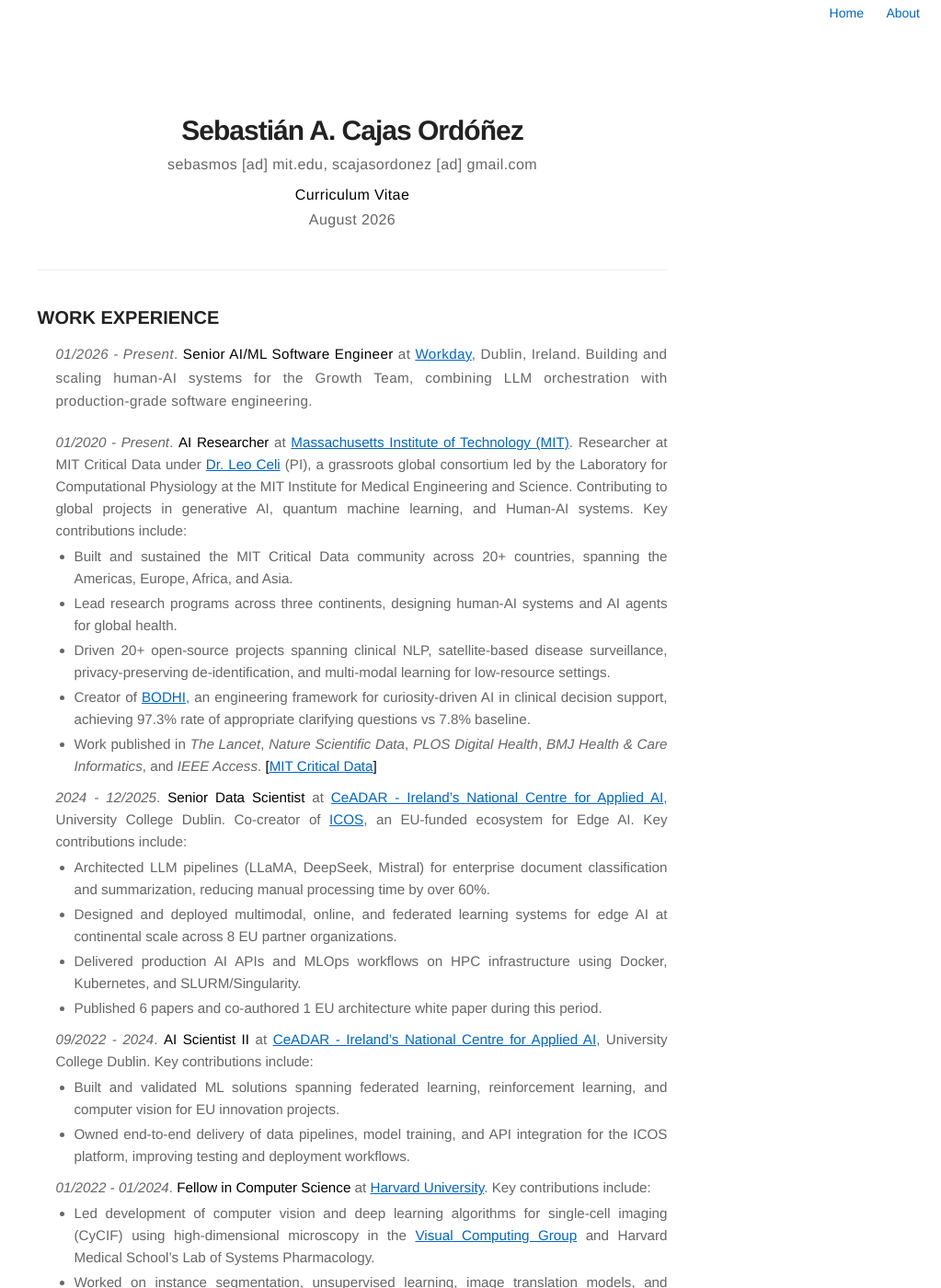
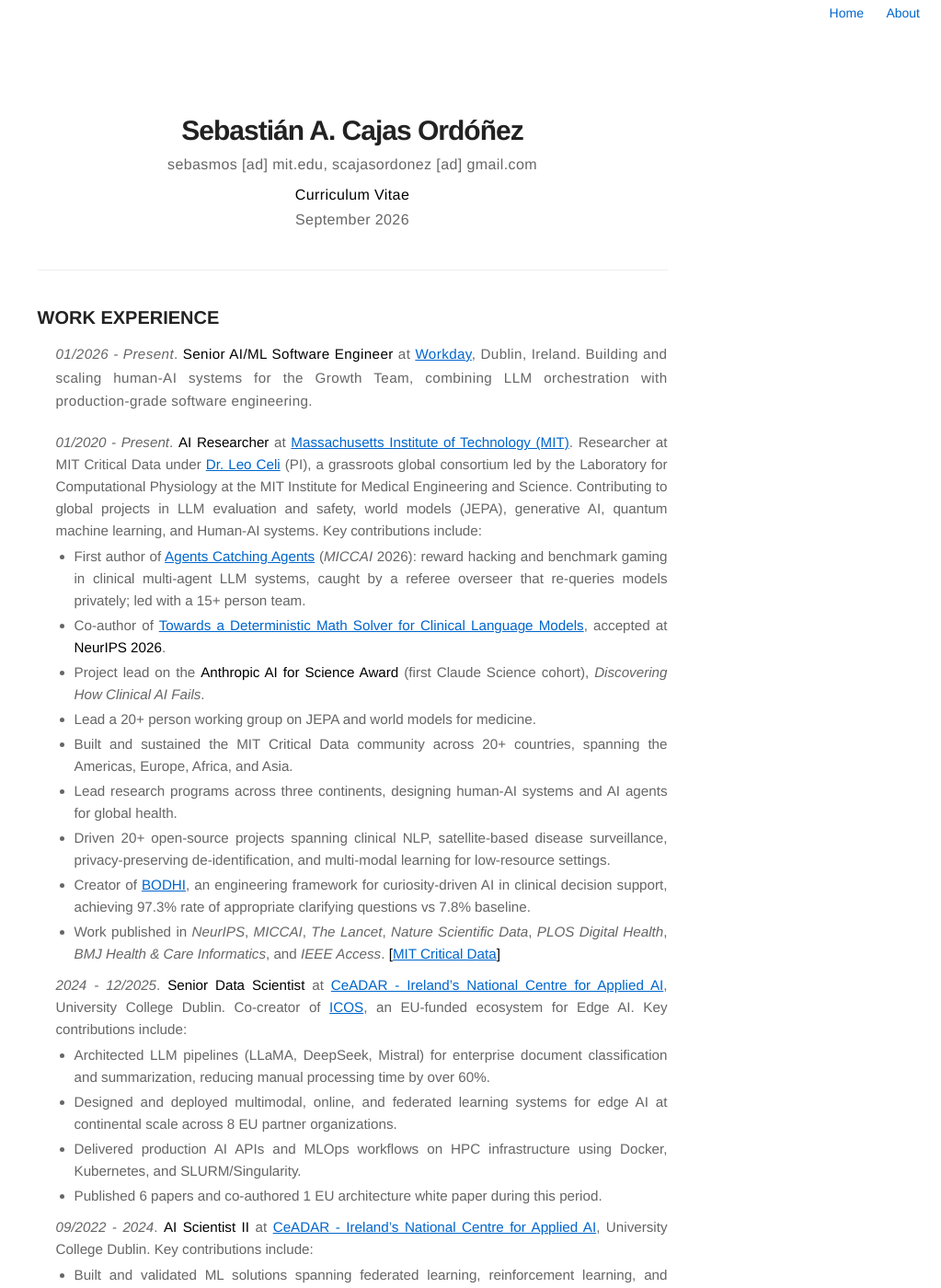
Before and after one commit to sebasmos/sebasmos.github.io, a Jekyll site: the page built from cv.md, in a window 1280 px wide and 1400 px high. Shown: the whole window at 92% size, without its empty margins (257-1280 px from the left). Built offline with Jekyll 4.4.1, drawn with Linux system fonts in a browser that asks for light colours; some of the changed text lies outside the part shown.

Commit message:
cv/about: math solver paper accepted at NeurIPS 2026; MICCAI 2026, Anthropic AI for Science Award and JEPA working group in the MIT entry
Co-Authored-By: Claude Opus 5.5 <noreply@anthropic.com>
Claude-Session: https://claude.ai/code/session_01Bn7Z4NzHmri75uJbsgnUgk

```diff
--- a/cv.md
+++ b/cv.md
@@ -12,19 +12,23 @@ sebasmos [ad] mit.edu, scajasordonez [ad] gmail.com
 {:.cv-info}
 
 **Curriculum Vitae**
-August 2026
+September 2026
 <hr />
 
 ### WORK EXPERIENCE
 
 - *01/2026 - Present*. **Senior AI/ML Software Engineer** at [Workday](https://www.workday.com/), Dublin, Ireland. Building and scaling human-AI systems for the Growth Team, combining LLM orchestration with production-grade software engineering.
 
-- *01/2020 - Present*. **AI Researcher** at [Massachusetts Institute of Technology (MIT)](https://criticaldata.mit.edu). Researcher at MIT Critical Data under [Dr. Leo Celi](https://imes.mit.edu/people/celi-leo) (PI), a grassroots global consortium led by the Laboratory for Computational Physiology at the MIT Institute for Medical Engineering and Science. Contributing to global projects in generative AI, quantum machine learning, and Human-AI systems. Key contributions include:
+- *01/2020 - Present*. **AI Researcher** at [Massachusetts Institute of Technology (MIT)](https://criticaldata.mit.edu). Researcher at MIT Critical Data under [Dr. Leo Celi](https://imes.mit.edu/people/celi-leo) (PI), a grassroots global consortium led by the Laboratory for Computational Physiology at the MIT Institute for Medical Engineering and Science. Contributing to global projects in LLM evaluation and safety, world models (JEPA), generative AI, quantum machine learning, and Human-AI systems. Key contributions include:
+  - First author of [Agents Catching Agents](https://arxiv.org/abs/2608.03744) (*MICCAI* 2026): reward hacking and benchmark gaming in clinical multi-agent LLM systems, caught by a referee overseer that re-queries models privately; led with a 15+ person team.
+  - Co-author of [Towards a Deterministic Math Solver for Clinical Language Models](https://arxiv.org/abs/2609.10728), accepted at **NeurIPS 2026**.
+  - Project lead on the **Anthropic AI for Science Award** (first Claude Science cohort), *Discovering How Clinical AI Fails*.
+  - Lead a 20+ person working group on JEPA and world models for medicine.
   - Built and sustained the MIT Critical Data community across 20+ countries, spanning the Americas, Europe, Africa, and Asia.
   - Lead research programs across three continents, designing human-AI systems and AI agents for global health.
   - Driven 20+ open-source projects spanning clinical NLP, satellite-based disease surveillance, privacy-preserving de-identification, and multi-modal learning for low-resource settings.
   - Creator of [BODHI](https://criticaldata.github.io/bodhi/), an engineering framework for curiosity-driven AI in clinical decision support, achieving 97.3% rate of appropriate clarifying questions vs 7.8% baseline.
-  - Work published in *The Lancet*, *Nature Scientific Data*, *PLOS Digital Health*, *BMJ Health & Care Informatics*, and *IEEE Access*. **[[MIT Critical Data](https://criticaldata.mit.edu)]**
+  - Work published in *NeurIPS*, *MICCAI*, *The Lancet*, *Nature Scientific Data*, *PLOS Digital Health*, *BMJ Health & Care Informatics*, and *IEEE Access*. **[[MIT Critical Data](https://criticaldata.mit.edu)]**
 
 - *2024 - 12/2025*. **Senior Data Scientist** at [CeADAR - Ireland's National Centre for Applied AI](https://ceadar.ie/), University College Dublin. Co-creator of [ICOS](https://ceadar.ie/projects/eu-projects/icos-project/), an EU-funded ecosystem for Edge AI. Key contributions include:
   - Architected LLM pipelines (LLaMA, DeepSeek, Mistral) for enterprise document classification and summarization, reducing manual processing time by over 60%.
@@ -97,11 +101,11 @@ August 2026
 
 #### 2026
 
+* F. Ocampo Osorio, **S. A. Cajas Ordóñez**, M. Lange, R. Al Attrach, S. Kapadia, Z. Laouabdia Sellami, A. A. Talio, and L. A. Celi. "Towards a Deterministic Math Solver for Clinical Language Models." **NeurIPS 2026**.
+  **\[[Paper](https://arxiv.org/abs/2609.10728)]**
+
 * **S. A. Cajas Ordóñez**, M. Lange, Q. Bui, A. P. Li, F. Ocampo Osorio, R. Al Attrach, K. R. Palakala, S. Kapadia, Z. Laouabdia Sellami, X. Zhang, A. Zhang, and L. A. Celi. "ModaLens: Measuring Image Sensitivity in Report-Conditioned Medical VLMs." arXiv preprint arXiv:2609.15635, 2026.
   **\[[Paper](https://arxiv.org/abs/2609.15635)]**
-
-* F. Ocampo Osorio, **S. A. Cajas Ordóñez**, M. Lange, R. Al Attrach, S. Kapadia, Z. Laouabdia Sellami, A. A. Talio, and L. A. Celi. "Towards a Deterministic Math Solver for Clinical Language Models." arXiv preprint arXiv:2609.10728, 2026.
-  **\[[Paper](https://arxiv.org/abs/2609.10728)]**
 
 * **S. A. Cajas Ordóñez**, A. Munnangi, A. Marzullo, F. Ocampo Osorio, Q. Bui, M. Lange, M. Patel, et al., and L. A. Celi. "Agents Catching Agents: Shortcut Cascades and Benchmark Gaming in Clinical Multi-Agent Systems." *MICCAI*, 2026.
   **\[[Paper](https://arxiv.org/abs/2608.03744)]**
```
Also changed, not shown: about.md (+1 -1 lines).
